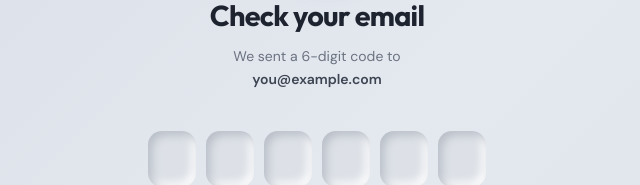
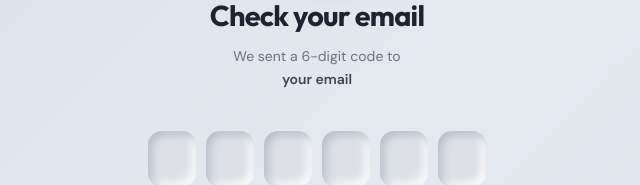
Before and after one commit to Substance-k3n/abro, a Next.js app in the folder apps/web/: page /auth/verify-email in a window 1280 px wide. Shown: the part 186-371 px from the top of the page, without its empty margins (323-963 px from the left). Built offline with nearby package versions, Linux system fonts and the light colour scheme.

Commit message:
feat(web): enhance email verification flow with dynamic email display and suspense handling

```diff
--- a/apps/web/src/app/auth/signin/page.tsx
+++ b/apps/web/src/app/auth/signin/page.tsx
@@ -20,7 +20,7 @@ export default function SignInPage() {
 
   const continueToOtp = (event: React.FormEvent) => {
     event.preventDefault();
-    router.push('/auth/verify-email');
+    router.push(`/auth/verify-email?email=${encodeURIComponent(email)}`);
   };
 
   return (
--- a/apps/web/src/app/auth/verify-email/page.tsx
+++ b/apps/web/src/app/auth/verify-email/page.tsx
@@ -5,11 +5,24 @@
 // auto-submits once all 6 digits are filled.
 
 import { Mail } from 'lucide-react';
-import { useRouter } from 'next/navigation';
-import { useEffect, useRef, useState } from 'react';
+import { useRouter, useSearchParams } from 'next/navigation';
+import { Suspense, useEffect, useRef, useState } from 'react';
 
 export default function VerifyEmailPage() {
+  return (
+    <Suspense>
+      <VerifyEmailForm />
+    </Suspense>
+  );
+}
+
+function VerifyEmailForm() {
   const router = useRouter();
+  const searchParams = useSearchParams();
+  // No email in the query string when arriving via "Sign up" (which skips
+  // straight to this screen, per AUTH-05's prototype behavior) -- fall back
+  // to generic copy rather than a fake address in that case.
+  const email = searchParams.get('email');
   const [otp, setOtp] = useState<string[]>(['', '', '', '', '', '']);
   const inputRefs = useRef<(HTMLInputElement | null)[]>([]);
 
@@ -59,7 +72,7 @@ export default function VerifyEmailPage() {
       >
         We sent a 6-digit code to
         <br />
-        <strong style={{ color: 'var(--t-secondary)' }}>you@example.com</strong>
+        <strong style={{ color: 'var(--t-secondary)' }}>{email || 'your email'}</strong>
       </p>
 
       <div className="mb-8 flex gap-2.5">
```
